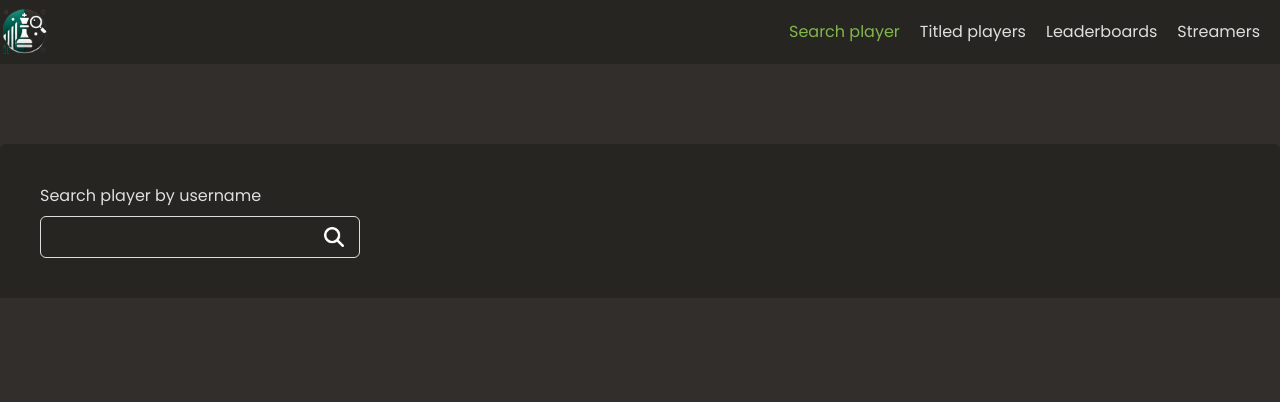
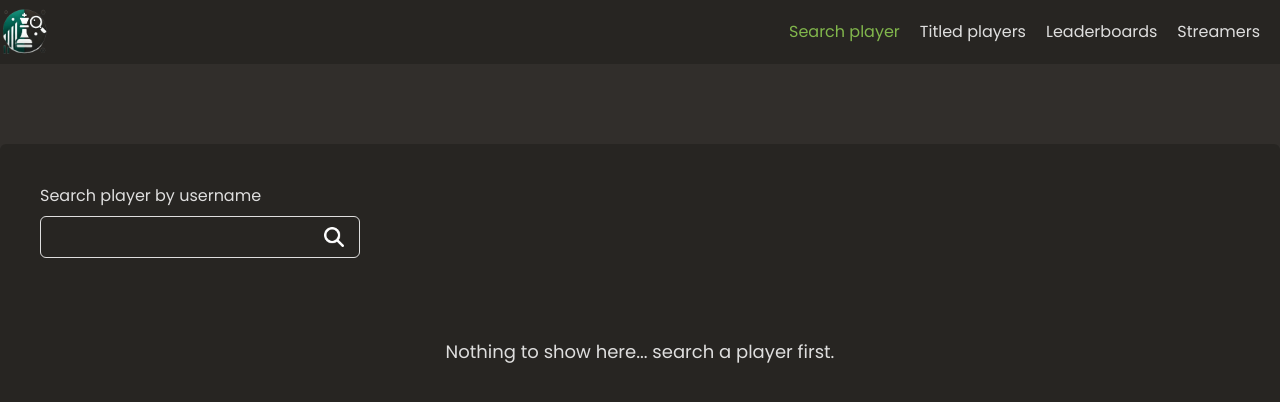
Before and after one commit to quielScript/infochess, a React (Vite) app: page /app/searchPlayer in a window 1280 px wide. Shown: the top 402 px of the page. Built offline with nearby package versions, Linux system fonts and the light colour scheme.

Commit message:
Handling proper navigation and displaying of player stats

```diff
--- a/src/features/chess/Player.jsx
+++ b/src/features/chess/Player.jsx
@@ -1,7 +1,7 @@
 import { useSelector } from "react-redux";
 import SearchPlayer from "./SearchPlayer";
 import { getSearchedPlayer } from "./chessInfoSlice";
-import { useLoaderData } from "react-router-dom";
+import { useLoaderData, useParams } from "react-router-dom";
 import { getPlayerStats } from "../../services/apiChess";
 import { formatDate } from "../../utils/helpers";
 
@@ -44,6 +44,7 @@ function renderStatValue(value) {
 }
 
 function Player() {
+	const { usernameQuery } = useParams();
 	const searchedPlayer = useSelector(getSearchedPlayer);
 	const playerStats = useLoaderData();
 	const statsEntries = !playerStats ? undefined : Object.entries(playerStats);
@@ -56,8 +57,14 @@ function Player() {
 	} = searchedPlayer;
 
 	return (
-		<div className="p-10 mx-auto mt-20 rounded-t-md max-w-7xl bg-smokyBlack">
+		<div className="p-10 mx-auto mt-20 rounded-t-md max-w-7xl bg-smokyBlack min-h-dvh">
 			<SearchPlayer />
+
+			{!usernameQuery && (
+				<p className="mt-20 text-lg text-center text-transparentWhite">
+					Nothing to show here... search a player first.
+				</p>
+			)}
 
 			{Object.keys(searchedPlayer).length > 0 && statsEntries && (
 				<>
--- a/src/features/user/UserProfile.jsx
+++ b/src/features/user/UserProfile.jsx
@@ -11,7 +11,7 @@ function UserProfile() {
 			<div className="flex flex-col items-center space-y-3">
 				<p className="text-xl font-bold text-white">{username}</p>
 				<Link to="/">
-					<Button btnType="logout">Enter</Button>
+					<Button btnType="logout">Log out</Button>
 				</Link>
 			</div>
 		</div>
--- a/src/ui/AppLayout.jsx
+++ b/src/ui/AppLayout.jsx
@@ -9,7 +9,6 @@ function AppLayout() {
 	return (
 		<main>
 			{isLoading && <Loader />}
-
 			<NavBar />
 			<Outlet />
 		</main>
--- a/src/ui/Error.jsx
+++ b/src/ui/Error.jsx
@@ -8,11 +8,11 @@ function Error() {
 			<h1>Something went wrong 😢</h1>
 			<p>{error.data || error.message}.</p>
 			<p>
-				Please refresh the page or go back to main page by clicking the link
+				Please refresh the page or go back to login page by clicking the link
 				below.
 			</p>
-			<Link to="/app" className="text-brightCyan">
-				&larr; Back to Main page
+			<Link to="/" className="text-brightCyan">
+				&larr; Back to Login page
 			</Link>
 		</div>
 	);
--- a/src/ui/Logo.jsx
+++ b/src/ui/Logo.jsx
@@ -1,8 +1,8 @@
 import { Link } from "react-router-dom";
 
-function Logo() {
+function Logo({ onClick }) {
 	return (
-		<Link to="/app">
+		<Link to="/app" onClick={onClick}>
 			<img
 				src="/img/infochess-logo.png"
 				alt="InfoChess logo where there is a King chess piece in the middle, a bar that grows from small to tall on the left side, and a magnifying glass on the right side"
--- a/src/ui/NavBar.jsx
+++ b/src/ui/NavBar.jsx
@@ -10,7 +10,7 @@ function NavBar() {
 	return (
 		<header className="bg-smokyBlack">
 			<nav className="flex items-center justify-between py-2 mx-auto mt-0 max-w-7xl">
-				<Logo />
+				<Logo onClick={() => setActiveNavLink("searchPlayer")} />
 				<ul className="flex items-center space-x-5 text-transparentWhite">
 					<li
 						className={`transition-all duration-150 hover:text-oliveGreen" ${handleActiveLinkClass(
```
